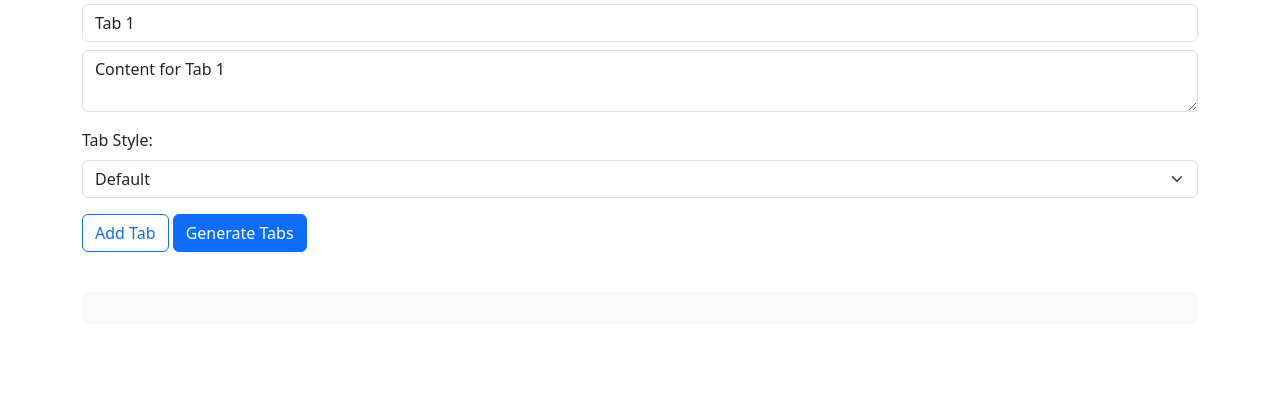
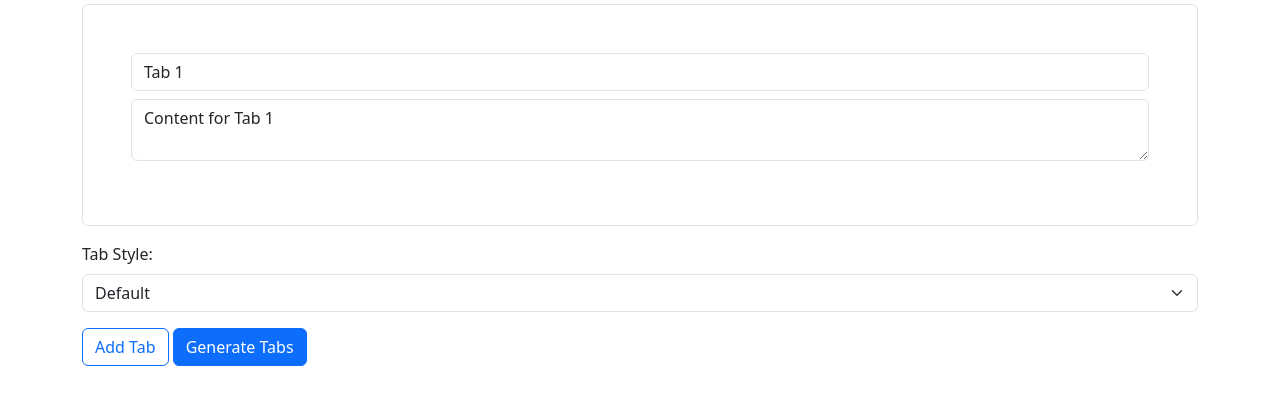
Before and after one commit to Smashitter2020/BootstrapGenerator, a plain HTML site: page Components/Tabs/index.html in a window 1280 px wide. Shown: the part 74-478 px from the top of the page. Drawn offline with nearby package versions, Linux system fonts and the light colour scheme.

Commit message:
Update index.html

```diff
--- a/Components/Tabs/index.html
+++ b/Components/Tabs/index.html
@@ -14,7 +14,7 @@
   <div class="container">
   <h2>Bootstrap 5 Tabs Generator</h2>
 
-  <div id="tabInputs" class="tab-inputs">
+  <div id="tabInputs" class="tab-inputs p-5 border border-1 rounded">
     <div class="mb-3">
       <input class="form-control mb-2" placeholder="Tab Label" data-label value="Tab 1">
       <textarea class="form-control" rows="2" placeholder="Tab Content" data-content>Content for Tab 1</textarea>
```
